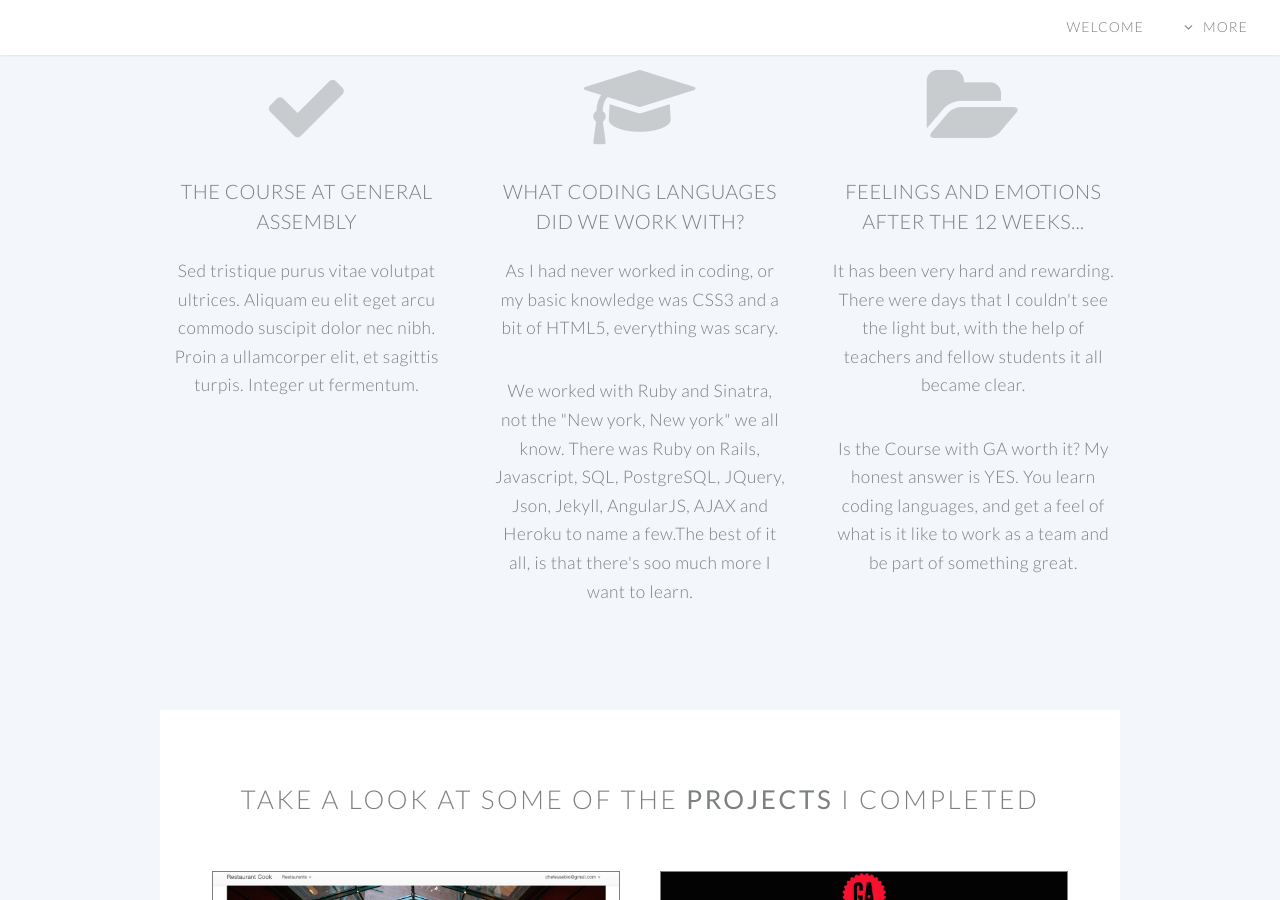
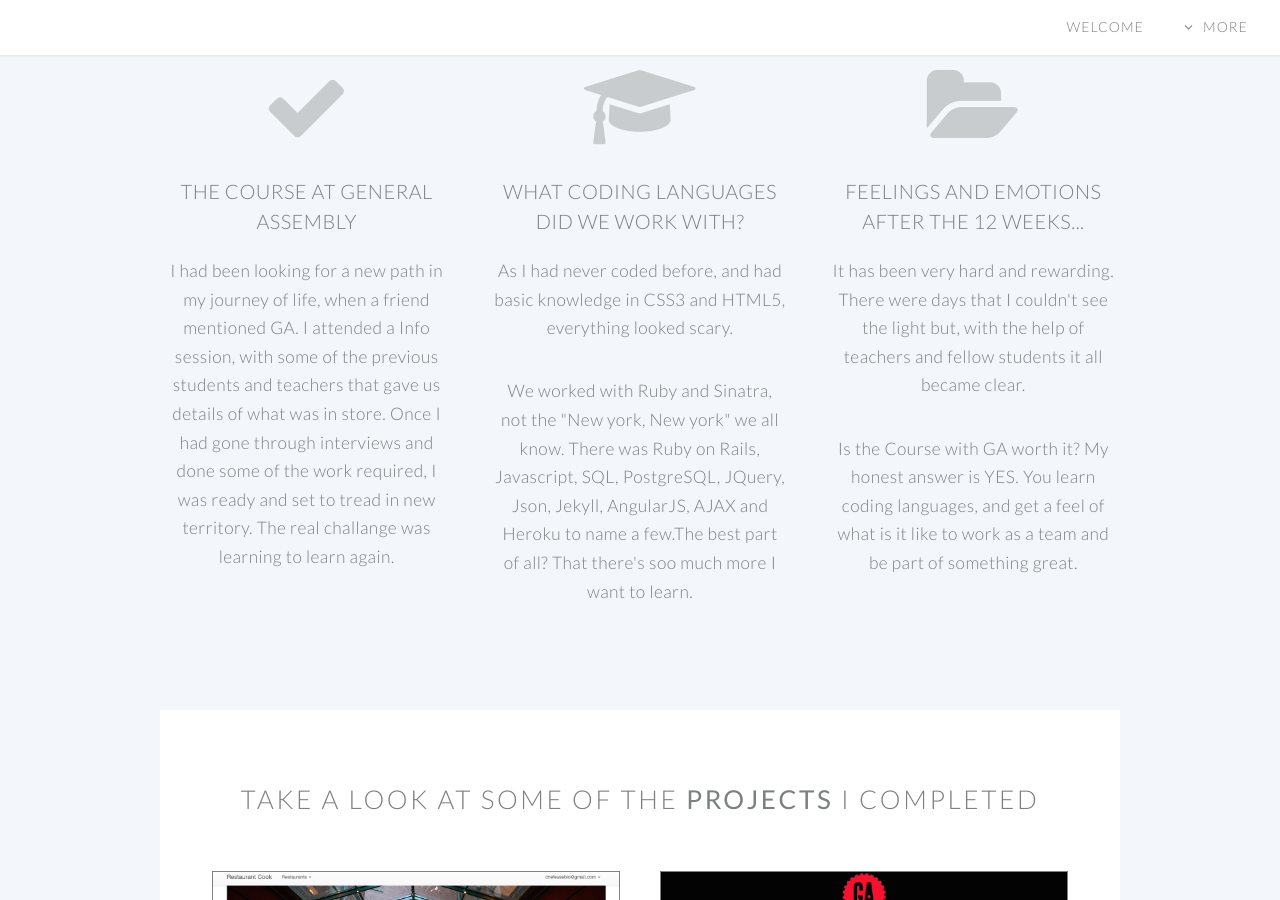
Before and after one commit to eusegone/eusegone.github.io, a Jekyll site: the page built from index.html, in a window 1280 px wide and 900 px high, scrolled down 1409 px. Built offline with Jekyll 4.4.1, drawn with Linux system fonts in a browser that asks for light colours.

Commit message:
adding the course at GA

```diff
--- a/index.html
+++ b/index.html
@@ -57,7 +57,7 @@
 									<header>
 										<h3>The Course at General Assembly</h3>
 									</header>
-									<p>Sed tristique purus vitae volutpat ultrices. Aliquam eu elit eget arcu commodo suscipit dolor nec nibh. Proin a ullamcorper elit, et sagittis turpis. Integer ut fermentum.</p>
+									<p>I had been looking for a new path in my journey of life, when a friend mentioned GA. I attended a Info session, with some of the previous students and teachers that gave us details of what was in store. Once I had gone through interviews and done some of the work required, I was ready and set to tread in new territory. The real challange was learning to learn again.</p>
 								</section>
 
 							</div>
@@ -68,7 +68,7 @@
 									<header>
 										<h3>What coding Languages did we work with? </h3>
 									</header>
-									<p>As I had never worked in coding, or my basic knowledge was CSS3 and a bit of HTML5, everything was scary.</p><p> We worked with Ruby and Sinatra, not the "New york, New york" we all know. There was Ruby on Rails, Javascript, SQL, PostgreSQL, JQuery, Json, Jekyll, AngularJS, AJAX and Heroku to name a few.The best of it all, is that there's soo much more I want to learn.</p>
+									<p>As I had never coded before, and had basic knowledge in CSS3 and HTML5, everything looked scary.</p><p> We worked with Ruby and Sinatra, not the "New york, New york" we all know. There was Ruby on Rails, Javascript, SQL, PostgreSQL, JQuery, Json, Jekyll, AngularJS, AJAX and Heroku to name a few.The best part of all? That there's soo much more I want to learn.</p>
 								</section>
 
 							</div>
```
